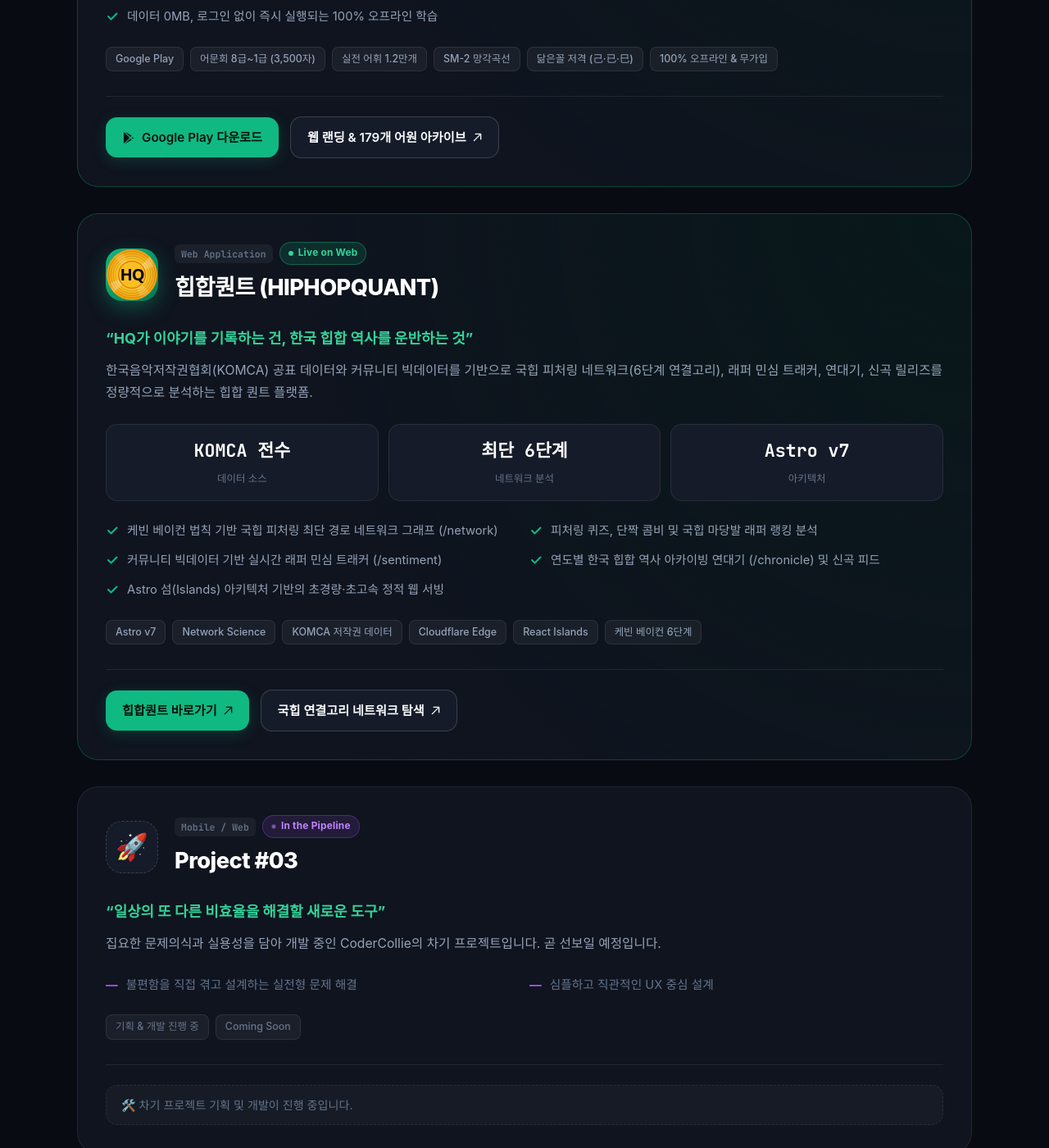
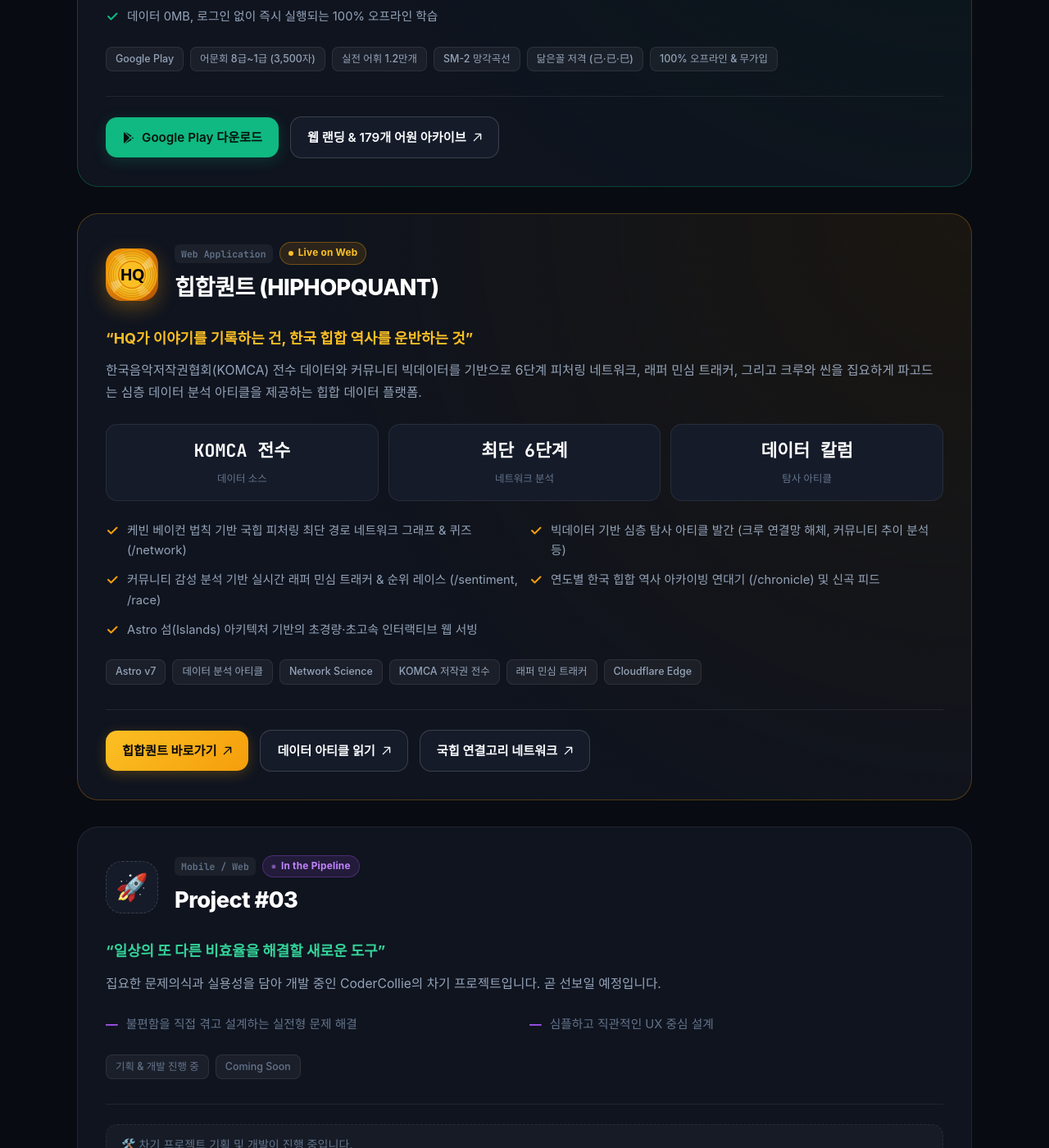
Before and after one commit to CoderCollie/codercollie.github.io, a Jekyll site: the page built from index.html, in a window 1280 px wide and 1400 px high, scrolled down 1328 px. Shown: the whole window at 82% size. Built offline with Jekyll 4.4.1, drawn with Linux system fonts in a browser that asks for light colours; some web fonts are replaced.

Commit message:
feat: Refine HipHopQuant copy with data articles & add vinyl gold styling

```diff
--- a/_data/apps.yml
+++ b/_data/apps.yml
@@ -47,33 +47,37 @@
   icon: "assets/images/apps/hiphopquant/icon.svg"
   icon_char: "HQ"
   tagline: "HQ가 이야기를 기록하는 건, 한국 힙합 역사를 운반하는 것"
-  description: "한국음악저작권협회(KOMCA) 공표 데이터와 커뮤니티 빅데이터를 기반으로 국힙 피처링 네트워크(6단계 연결고리), 래퍼 민심 트래커, 연대기, 신곡 릴리즈를 정량적으로 분석하는 힙합 퀀트 플랫폼."
+  description: "한국음악저작권협회(KOMCA) 전수 데이터와 커뮤니티 빅데이터를 기반으로 6단계 피처링 네트워크, 래퍼 민심 트래커, 그리고 크루와 씬을 집요하게 파고드는 심층 데이터 분석 아티클을 제공하는 힙합 데이터 플랫폼."
   badges:
     - "Astro v7"
+    - "데이터 분석 아티클"
     - "Network Science"
-    - "KOMCA 저작권 데이터"
+    - "KOMCA 저작권 전수"
+    - "래퍼 민심 트래커"
     - "Cloudflare Edge"
-    - "React Islands"
-    - "케빈 베이컨 6단계"
   features:
-    - "케빈 베이컨 법칙 기반 국힙 피처링 최단 경로 네트워크 그래프 (/network)"
-    - "피처링 퀴즈, 단짝 콤비 및 국힙 마당발 래퍼 랭킹 분석"
-    - "커뮤니티 빅데이터 기반 실시간 래퍼 민심 트래커 (/sentiment)"
+    - "케빈 베이컨 법칙 기반 국힙 피처링 최단 경로 네트워크 그래프 & 퀴즈 (/network)"
+    - "빅데이터 기반 심층 탐사 아티클 발간 (크루 연결망 해체, 커뮤니티 추이 분석 등)"
+    - "커뮤니티 감성 분석 기반 실시간 래퍼 민심 트래커 & 순위 레이스 (/sentiment, /race)"
     - "연도별 한국 힙합 역사 아카이빙 연대기 (/chronicle) 및 신곡 피드"
-    - "Astro 섬(Islands) 아키텍처 기반의 초경량·초고속 정적 웹 서빙"
+    - "Astro 섬(Islands) 아키텍처 기반의 초경량·초고속 인터랙티브 웹 서빙"
   metrics:
     - label: "데이터 소스"
       value: "KOMCA 전수"
     - label: "네트워크 분석"
       value: "최단 6단계"
-    - label: "아키텍처"
-      value: "Astro v7"
+    - label: "탐사 아티클"
+      value: "데이터 칼럼"
   links:
     - label: "힙합퀀트 바로가기"
       url: "https://hiphopquant.com"
       primary: true
       icon: "external"
-    - label: "국힙 연결고리 네트워크 탐색"
+    - label: "데이터 아티클 읽기"
+      url: "https://hiphopquant.com/articles"
+      primary: false
+      icon: "external"
+    - label: "국힙 연결고리 네트워크"
       url: "https://hiphopquant.com/network"
       primary: false
       icon: "external"
--- a/assets/css/main.css
+++ b/assets/css/main.css
@@ -493,6 +493,48 @@
     box-shadow: 0 20px 50px rgba(16, 185, 129, 0.15);
 }
 
+/* HipHopQuant Custom Accent (Subtle Vinyl Gold & Amber) */
+.app-card-hiphopquant {
+    border-color: rgba(245, 158, 11, 0.28);
+    background: radial-gradient(circle at 100% 0%, rgba(245, 158, 11, 0.08) 0%, var(--bg-surface) 65%);
+}
+
+.app-card-hiphopquant:hover {
+    border-color: #f59e0b;
+    box-shadow: 0 20px 50px rgba(245, 158, 11, 0.16);
+}
+
+.app-card-hiphopquant .app-icon-box {
+    background: linear-gradient(135deg, #f59e0b 0%, #b45309 100%);
+    box-shadow: 0 8px 24px rgba(245, 158, 11, 0.32);
+}
+
+.app-card-hiphopquant .status-badge-live {
+    background: rgba(245, 158, 11, 0.12);
+    color: #fbbf24;
+    border-color: rgba(245, 158, 11, 0.35);
+}
+
+.app-card-hiphopquant .app-tagline {
+    color: #fbbf24;
+}
+
+.app-card-hiphopquant .check-icon {
+    color: #f59e0b;
+}
+
+.app-card-hiphopquant .btn-primary {
+    background: linear-gradient(135deg, #fbbf24 0%, #f59e0b 100%);
+    color: #09090b;
+    font-weight: 700;
+    box-shadow: 0 4px 16px rgba(245, 158, 11, 0.25);
+}
+
+.app-card-hiphopquant .btn-primary:hover {
+    background: linear-gradient(135deg, #fcd34d 0%, #fbbf24 100%);
+    box-shadow: 0 8px 24px rgba(245, 158, 11, 0.35);
+}
+
 .app-card-header {
     display: flex;
     justify-content: space-between;
--- a/index.html
+++ b/index.html
@@ -71,7 +71,7 @@
                 {% for app in site.data.apps %}
                 {% if app.status == "live" %}
                 <!-- Live App Card (Large Hero Card) -->
-                <article class="bento-card app-card app-card-featured">
+                <article class="bento-card app-card app-card-featured app-card-{{ app.id }}">
                     <div class="card-glow"></div>
                     <div class="app-card-header">
                         <div class="app-identity">
```
